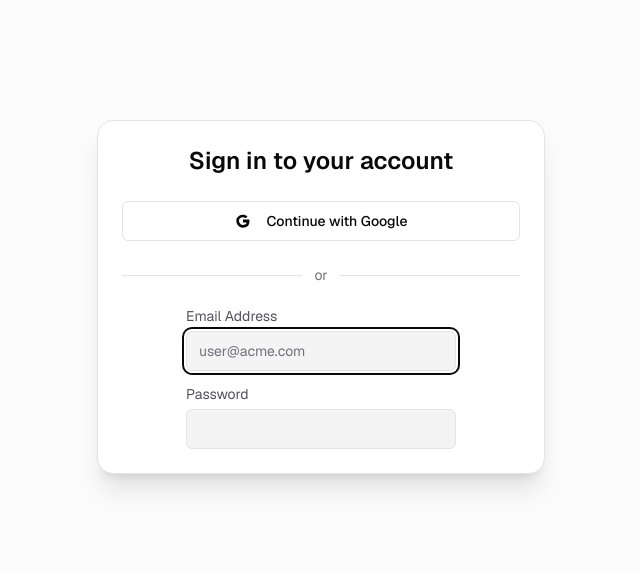
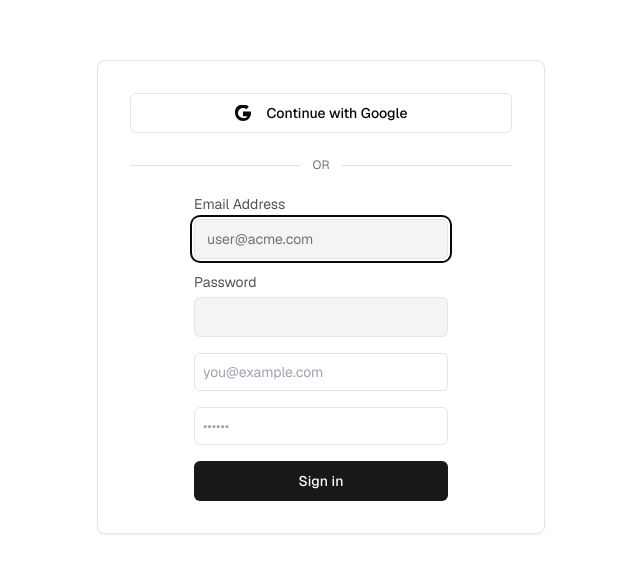
Before and after one commit to rateshsachdeva/valuedriver, a Next.js app: page /login in a window 1280 px wide. Shown: the part 103-676 px from the top of the page, without its empty margins (319-959 px from the left). Built offline with nearby package versions, Linux system fonts and the light colour scheme; no server answers.

Commit message:
Update page.tsx

```diff
--- a/app/(auth)/login/page.tsx
+++ b/app/(auth)/login/page.tsx
@@ -1,54 +1,87 @@
 'use client';
 
-import { signIn } from 'next-auth/react';
+import { useState, useEffect } from 'react';
+import { useRouter } from 'next/navigation';
+import { signIn, useSession } from 'next-auth/react';
+
+import { AuthForm } from '@/components/auth-form';
+import { Card, CardContent } from '@/components/ui/card';
 import { Button } from '@/components/ui/button';
-import { Card, CardContent, CardHeader } from '@/components/ui/card';
-import { AuthForm } from '@/components/auth-form';
+import { toast } from '@/components/toast';
 
-export default function LoginPage() {
+export default function Page() {
+  const router = useRouter();
+  const { update: updateSession } = useSession();
+
+  const [isSuccessful, setIsSuccessful] = useState(false);
+
+  /* -------------------------------- form action -------------------------------- */
+  async function handleSubmit(formData: FormData) {
+    const email = formData.get('email') as string;
+    const password = formData.get('password') as string;
+
+    const res = await signIn('credentials', {
+      email,
+      password,
+      redirect: false,
+    });
+
+    if (res?.error) {
+      toast({ type: 'error', description: 'Invalid credentials!' });
+    } else {
+      setIsSuccessful(true);
+      await updateSession();
+      router.replace('/'); // go to chat
+    }
+  }
+
+  /* -------------------------------- component ---------------------------------- */
   return (
-    <main className="flex min-h-screen items-center justify-center bg-muted/40 p-4">
-      <Card className="w-full max-w-md rounded-2xl shadow-xl">
-        <CardHeader>
-          <h1 className="text-center text-2xl font-semibold">
-            Sign in to your account
-          </h1>
-        </CardHeader>
-
-        <CardContent className="flex flex-col gap-6">
-          {/* Google OAuth button */}
+    <main className="flex min-h-screen items-center justify-center bg-background">
+      <Card className="w-full max-w-md">
+        <CardContent className="space-y-6 p-8">
+          {/* Google button */}
           <Button
             variant="outline"
             className="w-full"
             onClick={() => signIn('google', { callbackUrl: '/' })}
           >
-            {/* lightweight “G” logo */}
-            <svg
-              aria-hidden="true"
-              className="mr-2 h-5 w-5"
-              viewBox="0 0 24 24"
-              fill="currentColor"
-            >
-              <path d="M21.6 12.227c0-.81-.073-1.593-.21-2.353H12v4.45h5.44a4.655 4.655 0 0 1-2.017 3.056v2.55h3.27c1.915-1.764 3.018-4.36 3.018-7.703Z" />
-              <path d="M12 22c2.7 0 4.96-.893 6.614-2.425l-3.27-2.55c-.905.607-2.067.964-3.344.964-2.569 0-4.746-1.733-5.525-4.067H3.11v2.56A9.999 9.999 0 0 0 12 22Z" />
-              <path d="M6.475 13.922A5.99 5.99 0 0 1 6 12c0-.667.108-1.312.308-1.922V7.518H3.11A10.002 10.002 0 0 0 2 12c0 1.64.393 3.188 1.11 4.482l3.365-2.56Z" />
-              <path d="M12 6.5c1.47 0 2.79.505 3.833 1.496l2.874-2.874C17.0 3.435 14.7 2.5 12 2.5 7.42 2.5 3.55 5.37 2 9.18l3.308 2.56C4.98 9.26 8.18 6.5 12 6.5Z" />
+            <svg aria-hidden className="mr-2 h-5 w-5" viewBox="0 0 24 24">
+              <path
+                d="M12 12v4.8h6.8A6.7 6.7 0 0 1 12 19.6 7.6 7.6 0 0 1 4.4 12 7.6 7.6 0 0 1 12 4.4a7.2 7.2 0 0 1 5.1 2l3.6-3.6A12 12 0 0 0 0 12a12 12 0 0 0 12 12c6.9 0 12-5 12-12 0-.8-.1-1.6-.2-2.4H12Z"
+                fill="currentColor"
+              />
             </svg>
             Continue with Google
           </Button>
 
-          {/* Divider */}
-          <div className="relative">
-            <div className="absolute inset-0 flex items-center">
-              <span className="h-px w-full bg-border" />
-            </div>
-            <span className="relative mx-auto block w-max bg-background px-3 text-sm text-muted-foreground">
-              or
-            </span>
+          {/* divider */}
+          <div className="relative flex items-center">
+            <span className="flex-grow border-t border-muted-foreground/20" />
+            <span className="mx-3 text-xs uppercase text-muted-foreground">or</span>
+            <span className="flex-grow border-t border-muted-foreground/20" />
           </div>
 
-          {/* Email / password form */}
-          <AuthForm />
+          {/* email / password */}
+          <AuthForm action={handleSubmit}>
+            <input
+              name="email"
+              type="email"
+              placeholder="you@example.com"
+              required
+              className="w-full rounded-md border p-2 text-sm"
+            />
+            <input
+              name="password"
+              type="password"
+              placeholder="••••••"
+              required
+              className="w-full rounded-md border p-2 text-sm"
+            />
+            <Button type="submit" className="w-full">
+              {isSuccessful ? '✓ Signed in' : 'Sign in'}
+            </Button>
+          </AuthForm>
         </CardContent>
       </Card>
     </main>
```
